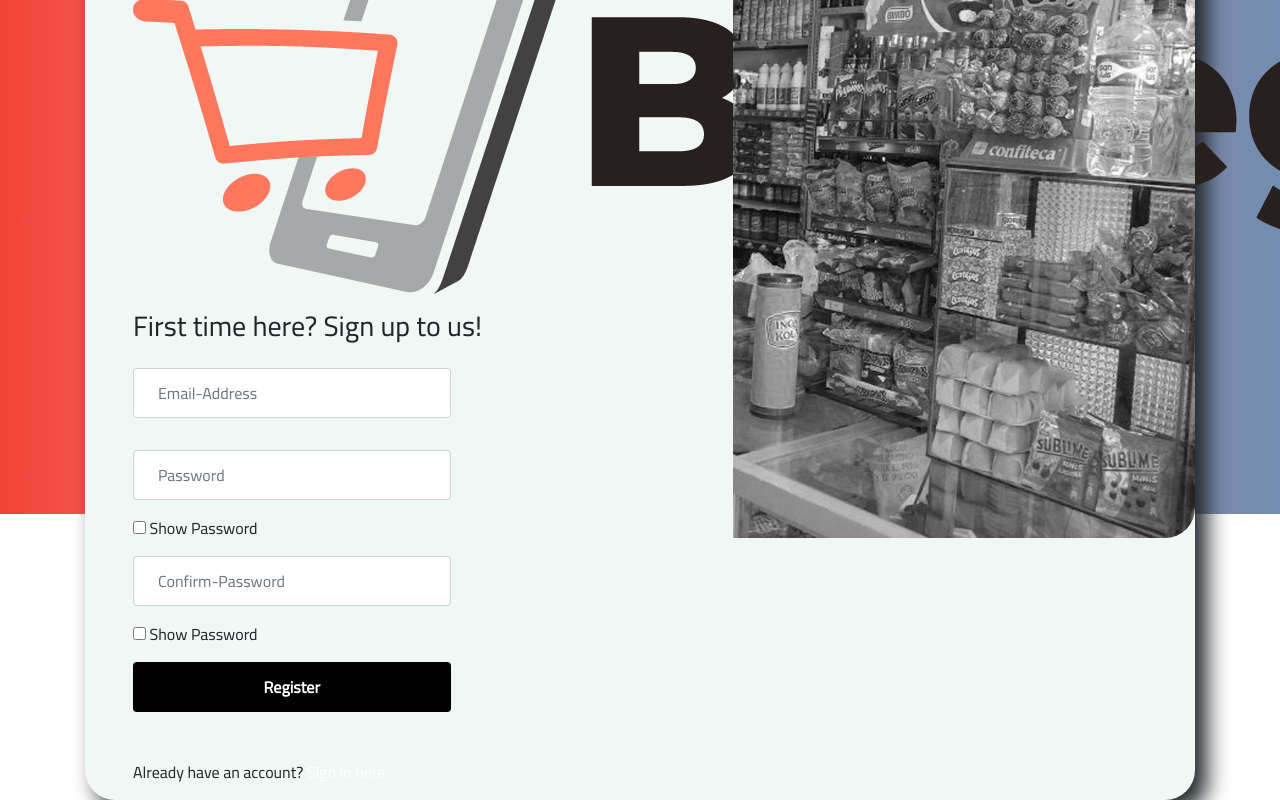
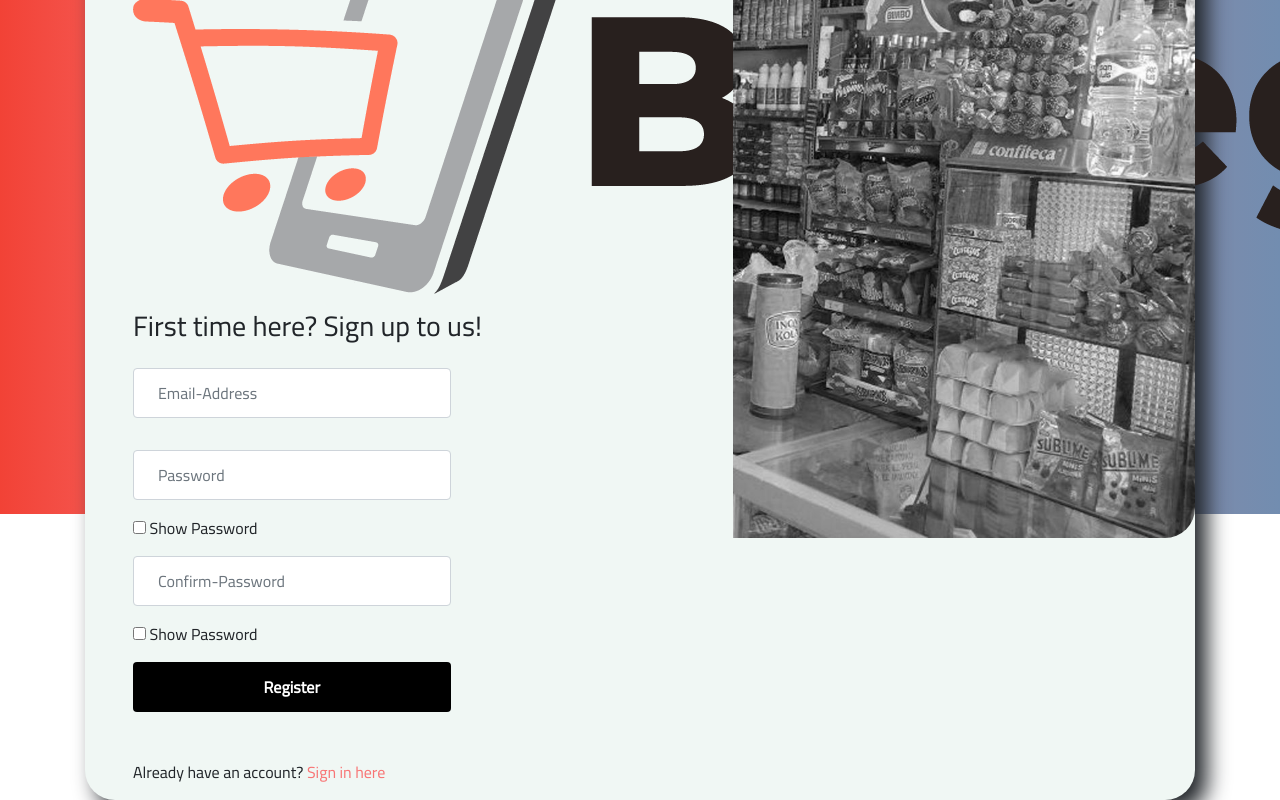
Before and after one commit to GinoQuispe21/frontend-bodegapp-v2, a Vue app: page /register in a window 1280 px wide. Shown: the part 286-1086 px from the top of the page. Built offline with nearby package versions, Linux system fonts and the light colour scheme.

Commit message:
Fixed <a> colors in Register component 🔥

```diff
--- a/src/components/Register.vue
+++ b/src/components/Register.vue
@@ -76,9 +76,7 @@ export default {
     height: 100%;
     background: rgb(242,66,54);
     background: linear-gradient(90deg, rgba(242,66,54,1) 0%, rgba(248,117,117,1) 20%, rgba(114,141,176,1) 100%);
-    a{
-        color: #ffffff;
-    }
+
     img{
         border-top-right-radius: 30px;
         border-bottom-right-radius: 30px;
```
